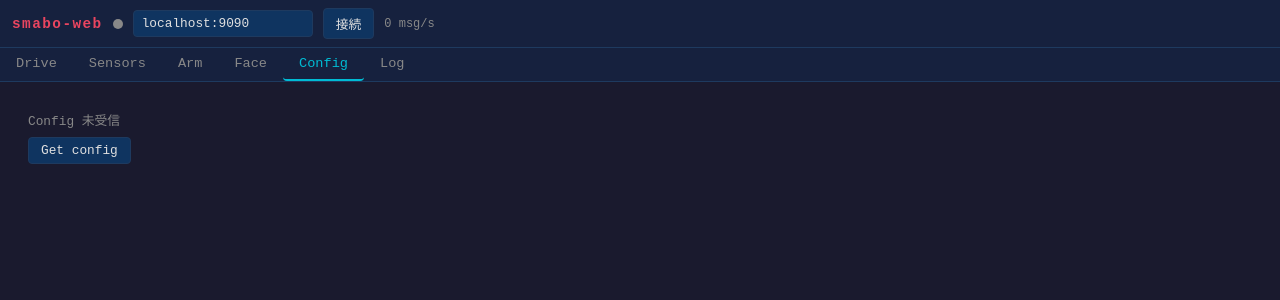
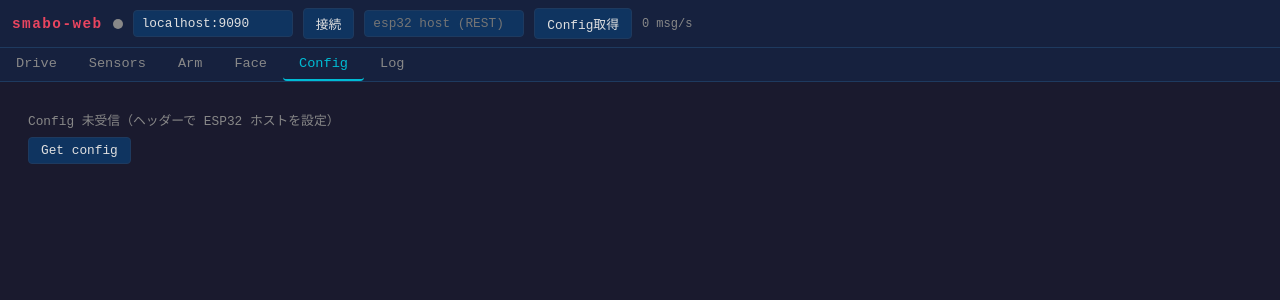
Before and after one commit to smabo-smartphone-robot/smabo-web, a React (Vite) app: page / in a window 1280 px wide. Both pictures are taken after a click on the button "Config". Shown: the top 300 px of the page. Built offline with nearby package versions, Linux system fonts and the light colour scheme.

Commit message:
initial commit

```diff
--- a/src/components/Header.tsx
+++ b/src/components/Header.tsx
@@ -3,9 +3,12 @@ import { useBrain } from '../store/useBrain';
 export function Header() {
   const status = useBrain(s => s.status);
   const host = useBrain(s => s.host);
+  const esp32Host = useBrain(s => s.esp32Host);
   const msgRate = useBrain(s => s.msgRate);
   const setHost = useBrain(s => s.setHost);
   const connect = useBrain(s => s.connect);
+  const setEsp32Host = useBrain(s => s.setEsp32Host);
+  const refreshConfig = useBrain(s => s.refreshConfig);
 
   const isConnectedOrConnecting = status === 'connected' || status === 'connecting';
   const btnLabel = isConnectedOrConnecting ? '切断' : '接続';
@@ -19,11 +22,22 @@ export function Header() {
           type="text"
           value={host}
           onChange={e => setHost(e.target.value)}
-          placeholder="host:port"
-          style={{ width: 180 }}
+          placeholder="brain host:port"
+          style={{ width: 160 }}
           onKeyDown={e => { if (e.key === 'Enter') connect(); }}
         />
         <button onClick={connect}>{btnLabel}</button>
+
+        <input
+          type="text"
+          value={esp32Host}
+          onChange={e => setEsp32Host(e.target.value)}
+          placeholder="esp32 host (REST)"
+          style={{ width: 160 }}
+          onKeyDown={e => { if (e.key === 'Enter') refreshConfig(); }}
+        />
+        <button onClick={refreshConfig} disabled={!esp32Host}>Config取得</button>
+
         <span className="msg-rate">{msgRate} msg/s</span>
       </div>
     </header>
--- a/src/store/useBrain.ts
+++ b/src/store/useBrain.ts
@@ -1,6 +1,9 @@
 import { create } from 'zustand';
 import { brain } from '../ws/brain';
+import { esp32 } from '../ws/esp32';
 import type { ConnStatus, RosbridgeMsg, OdomMsg, ImuMsg, GpsMsg, CompressedImageMsg, Quat } from '../ws/types';
+
+const ESP32_HOST_KEY = 'smabo-esp32-host';
 
 function toEuler(q: Quat) {
   const { x, y, z, w } = q;
@@ -41,6 +44,7 @@ interface Toast {
 interface BrainStore {
   status: ConnStatus;
   host: string;
+  esp32Host: string;
   msgRate: number;
 
   // Drive
@@ -68,12 +72,16 @@ interface BrainStore {
   // Actions
   setHost(h: string): void;
   connect(): void;
+  setEsp32Host(h: string): void;
+  refreshConfig(): void;
   clearTrail(): void;
   addLog(entry: Omit<LogEntry, 'id'>): void;
   clearLogs(): void;
   addSentLog(text: string): void;
   addToast(msg: string, type?: 'ok' | 'err'): void;
   patchConfig(patch: Record<string, unknown>): void;
+  removeConfig(patch: Record<string, unknown>): void;
+  setMode(modes: Record<string, unknown>): void;
 }
 
 let msgCount = 0;
@@ -138,8 +146,6 @@ export const useBrain = create<BrainStore>((set, get) => {
         const m = msg.msg as CompressedImageMsg;
         set({ cameraJpeg: m.data });
       }
-    } else if (msg.op === 'set_config' && msg.config) {
-      set({ esp32Config: msg.config });
     }
 
     // Add to log
@@ -153,9 +159,6 @@ export const useBrain = create<BrainStore>((set, get) => {
   brain.onStatus((s: ConnStatus) => {
     set({ status: s });
     if (s === 'connected') {
-      brain.callService<{ config: Record<string, unknown> }>('/esp32/get_config')
-        .then(v => { if (v?.config) set({ esp32Config: v.config }); })
-        .catch(() => get().addToast('Config 取得失敗', 'err'));
       get().addLog({ type: 'info', text: 'Brain 接続完了' });
       get().addToast('Brain 接続完了', 'ok');
     } else if (s === 'disconnected') {
@@ -172,9 +175,14 @@ export const useBrain = create<BrainStore>((set, get) => {
     msgCount = 0;
   }, 1000);
 
+  const initialEsp32Host =
+    (typeof localStorage !== 'undefined' && localStorage.getItem(ESP32_HOST_KEY)) || '';
+  esp32.setHost(initialEsp32Host);
+
   return {
     status: 'disconnected',
     host: 'localhost:9090',
+    esp32Host: initialEsp32Host,
     msgRate: 0,
 
     odom: null,
@@ -194,6 +202,21 @@ export const useBrain = create<BrainStore>((set, get) => {
     connect: () => {
       const { host } = get();
       brain.connect(host);
+    },
+
+    setEsp32Host: (h) => {
+      esp32.setHost(h);
+      if (typeof localStorage !== 'undefined') localStorage.setItem(ESP32_HOST_KEY, h);
+      set({ esp32Host: h });
+    },
+
+    refreshConfig: () => {
+      esp32.getConfig()
+        .then(config => {
+          set({ esp32Config: config });
+          get().addToast('Config 取得', 'ok');
+        })
+        .catch(() => get().addToast('Config 取得失敗', 'err'));
     },
 
     clearTrail: () => set({ trail: [] }),
@@ -220,11 +243,25 @@ export const useBrain = create<BrainStore>((set, get) => {
     },
 
     patchConfig: (patch) => {
+      // 楽観的に即反映してから ESP32 へ直接 POST
       set(s => ({
         esp32Config: s.esp32Config ? deepMerge(s.esp32Config, patch) : patch,
       }));
-      brain.callService('/esp32/set_config', { config: patch })
+      esp32.setConfig(patch)
         .catch(() => get().addToast('Config 送信失敗', 'err'));
+    },
+
+    removeConfig: (patch) => {
+      // 削除（null 値）は楽観反映せず、送信後に再取得して正とする
+      esp32.setConfig(patch)
+        .then(() => get().refreshConfig())
+        .catch(() => get().addToast('Config 送信失敗', 'err'));
+    },
+
+    setMode: (modes) => {
+      esp32.setMode(modes)
+        .then(() => get().refreshConfig())
+        .catch(() => get().addToast('Mode 送信失敗', 'err'));
     },
   };
 });
--- a/src/tabs/Arm.tsx
+++ b/src/tabs/Arm.tsx
@@ -40,6 +40,7 @@ function getManualServos(config: Record<string, unknown> | null): { name: string
 
 export function Arm() {
   const esp32Config = useBrain(s => s.esp32Config);
+  const refreshConfig = useBrain(s => s.refreshConfig);
   const manualServos = getManualServos(esp32Config);
   const { sort, handleProps, dropProps } = useDragOrder('smabo-arm-order');
 
@@ -80,14 +81,14 @@ export function Arm() {
   return (
     <div className="arm-layout">
       <div className="arm-header">
-        <button onClick={() => brain.send({ op: 'get_config' })}>Config 取得</button>
+        <button onClick={refreshConfig}>Config 取得</button>
         <button onClick={handleHome} disabled={manualServos.length === 0}>Home</button>
       </div>
 
       {manualServos.length === 0 ? (
         <div className="no-data">
           {esp32Config === null
-            ? 'Brain に接続すると自動で Config を取得します。'
+            ? 'ヘッダーで ESP32 ホストを設定し「Config取得」を押してください。'
             : 'random_groups に含まれないサーボがありません。'}
         </div>
       ) : (
--- a/src/tabs/Config.tsx
+++ b/src/tabs/Config.tsx
@@ -1,6 +1,5 @@
 import { useState } from 'react';
 import { useBrain } from '../store/useBrain';
-import { brain } from '../ws/brain';
 import { useDragOrder } from '../hooks/useDragOrder';
 
 // ── field components ─────────────────────────────────────────
@@ -73,6 +72,9 @@ function s(v: unknown, def = ''): string {
 export function Config() {
   const esp32Config = useBrain(st => st.esp32Config);
   const patchConfig = useBrain(st => st.patchConfig);
+  const removeConfig = useBrain(st => st.removeConfig);
+  const setMode = useBrain(st => st.setMode);
+  const refreshConfig = useBrain(st => st.refreshConfig);
   const { sort: sortServos, handleProps: servoHandle, dropProps: servoDrop } = useDragOrder('smabo-config-servos-order');
 
   // staged holds a nested patch for the Advanced section
@@ -82,8 +84,8 @@ export function Config() {
   if (!esp32Config) {
     return (
       <div className="no-data" style={{ padding: 16, gap: 8, display: 'flex', flexDirection: 'column', alignItems: 'flex-start' }}>
-        <span>Config 未受信</span>
-        <button onClick={() => brain.send({ op: 'get_config' })}>Get config</button>
+        <span>Config 未受信（ヘッダーで ESP32 ホストを設定）</span>
+        <button onClick={refreshConfig}>Get config</button>
       </div>
     );
   }
@@ -107,7 +109,7 @@ export function Config() {
   const brainCfg   = rec(cfg['brain']);
 
   const patch = (p: Record<string, unknown>) => patchConfig(p);
-  const sendMode = (m: Record<string, unknown>) => brain.send({ op: 'set_mode', modes: m });
+  const sendMode = (m: Record<string, unknown>) => setMode(m);
 
   // Stage helpers for Advanced section
   type MergeSetFn = (prev: Record<string, unknown>) => Record<string, unknown>;
@@ -117,7 +119,7 @@ export function Config() {
     <div className="config-layout">
 
       <div style={{ display: 'flex', gap: 8, marginBottom: 6 }}>
-        <button onClick={() => brain.send({ op: 'get_config' })}>Get config</button>
+        <button onClick={refreshConfig}>Get config</button>
       </div>
 
       {/* Modes */}
@@ -165,7 +167,7 @@ export function Config() {
                     style={{ color: 'var(--accent)', border: '1px solid var(--accent)', background: 'transparent', fontSize: '.72rem', marginTop: 4 }}
                     onClick={() => {
                       if (!confirm(`"${name}" を削除しますか？`)) return;
-                      brain.send({ op: 'set_config', config: { servos: { joints: { [name]: null } } } });
+                      removeConfig({ servos: { joints: { [name]: null } } });
                     }}
                   >削除</button>
                 </div>
--- /dev/null
+++ b/src/ws/esp32.ts
@@ -0,0 +1,49 @@
+// smabo-esp32 への直接 REST クライアント。
+// config / mode は brain を介さず ESP32 の HTTP API を直接叩く。
+//   GET  /config          → 全 config
+//   POST /config {patch}  → config パッチ適用（ピン変更時は ESP32 再起動）
+//   POST /mode   {modes}  → サブシステムの有効/無効
+
+type ConfigObj = Record<string, unknown>;
+
+class Esp32Client {
+  private host = '';
+
+  setHost(h: string): void {
+    this.host = h;
+  }
+
+  /** host を正規化したベース URL（"ip" / "ip:port" / "http://ip" を許容） */
+  private base(): string {
+    let h = this.host.trim();
+    if (!h) throw new Error('ESP32 ホスト未設定');
+    if (!/^https?:\/\//.test(h)) h = `http://${h}`;
+    return h.replace(/\/+$/, '');
+  }
+
+  async getConfig(): Promise<ConfigObj> {
+    const r = await fetch(`${this.base()}/config`);
+    if (!r.ok) throw new Error(`GET /config ${r.status}`);
+    return r.json() as Promise<ConfigObj>;
+  }
+
+  async setConfig(patch: ConfigObj): Promise<void> {
+    const r = await fetch(`${this.base()}/config`, {
+      method: 'POST',
+      headers: { 'Content-Type': 'application/json' },
+      body: JSON.stringify(patch),
+    });
+    if (!r.ok) throw new Error(`POST /config ${r.status}`);
+  }
+
+  async setMode(modes: ConfigObj): Promise<void> {
+    const r = await fetch(`${this.base()}/mode`, {
+      method: 'POST',
+      headers: { 'Content-Type': 'application/json' },
+      body: JSON.stringify(modes),
+    });
+    if (!r.ok) throw new Error(`POST /mode ${r.status}`);
+  }
+}
+
+export const esp32 = new Esp32Client();
--- a/src/ws/types.ts
+++ b/src/ws/types.ts
@@ -4,11 +4,6 @@ export interface RosbridgeMsg {
   op: string;
   topic?: string;
   msg?: unknown;
-  config?: Record<string, unknown>;
-  // service_response（受信）で参照するフィールド
-  id?: string;
-  result?: boolean;
-  values?: unknown;
 }
 
 export interface Vec3 { x: number; y: number; z: number; }
```
Also changed, not shown: src/ws/brain.ts (+0 -39 lines).
